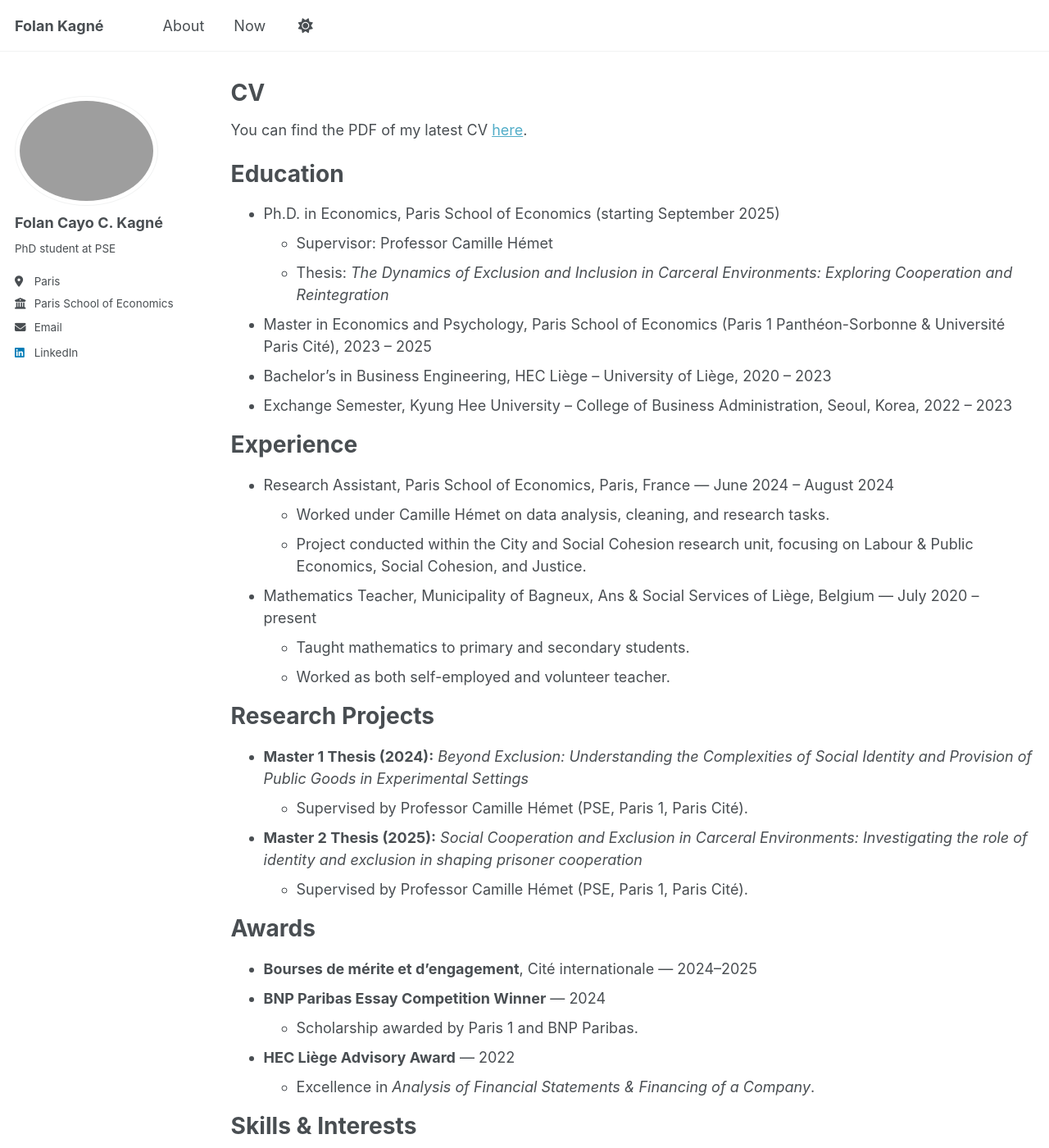
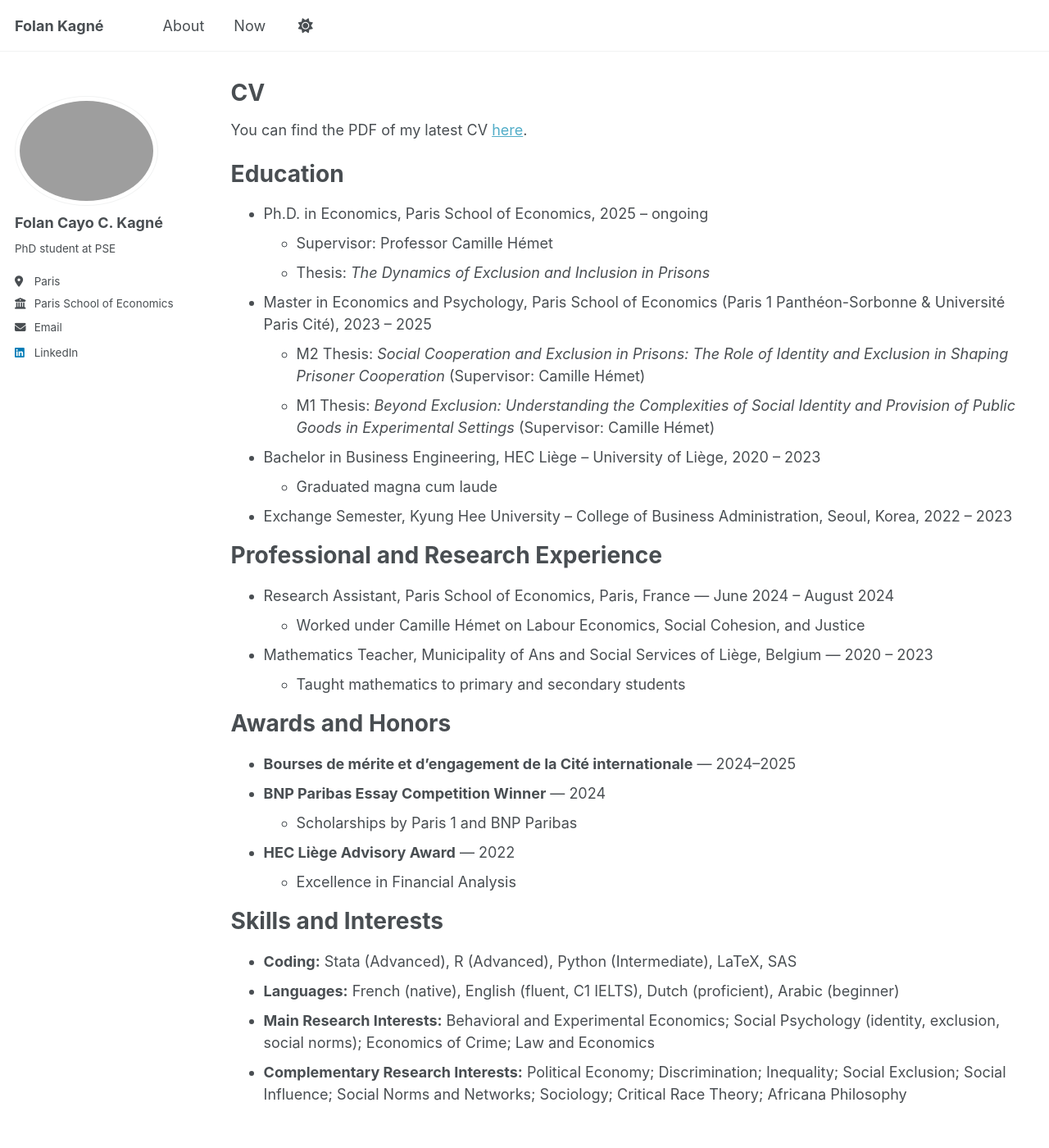
Before and after one commit to folankagne/folankagne.github.io, a Jekyll site: the page built from _pages/cv.md, in a window 1280 px wide and 1400 px high. Shown: the whole window at 82% size. Built offline with Jekyll 4.4.1, drawn with Linux system fonts in a browser that asks for light colours; a script that is not in the unit is left out; some of the changed text lies outside the part shown.

Commit message:
Update cv.md

```diff
--- a/_pages/cv.md
+++ b/_pages/cv.md
@@ -6,57 +6,47 @@ author_profile: true
 redirect_from:
   - /resume
 ---
-
-You can find the PDF of my latest CV [here](/files/CV_KagnéFolan_July2025.pdf).
+You can find the PDF of my latest CV [here](/files/CV_KagnéFolan_February2026.pdf).
 
 {% include base_path %}
 
 Education
 ======
-* Ph.D. in Economics, Paris School of Economics (starting September 2025)
+* Ph.D. in Economics, Paris School of Economics, 2025 – ongoing
   * Supervisor: Professor Camille Hémet
-  * Thesis: *The Dynamics of Exclusion and Inclusion in Carceral Environments: Exploring Cooperation and Reintegration*
+  * Thesis: *The Dynamics of Exclusion and Inclusion in Prisons*
+
 * Master in Economics and Psychology, Paris School of Economics (Paris 1 Panthéon-Sorbonne & Université Paris Cité), 2023 – 2025
-* Bachelor’s in Business Engineering, HEC Liège – University of Liège, 2020 – 2023
+  * M2 Thesis: *Social Cooperation and Exclusion in Prisons: The Role of Identity and Exclusion in Shaping Prisoner Cooperation* (Supervisor: Camille Hémet)
+  * M1 Thesis: *Beyond Exclusion: Understanding the Complexities of Social Identity and Provision of Public Goods in Experimental Settings* (Supervisor: Camille Hémet)
+
+* Bachelor in Business Engineering, HEC Liège – University of Liège, 2020 – 2023
+  * Graduated magna cum laude
+
 * Exchange Semester, Kyung Hee University – College of Business Administration, Seoul, Korea, 2022 – 2023
 
-Experience
+Professional and Research Experience
 ======
 * Research Assistant, Paris School of Economics, Paris, France — June 2024 – August 2024
-  * Worked under Camille Hémet on data analysis, cleaning, and research tasks.
-  * Project conducted within the City and Social Cohesion research unit, focusing on Labour & Public Economics, Social Cohesion, and Justice.
+  * Worked under Camille Hémet on Labour Economics, Social Cohesion, and Justice
 
-* Mathematics Teacher, Municipality of Bagneux, Ans & Social Services of Liège, Belgium — July 2020 – present
-  * Taught mathematics to primary and secondary students.
-  * Worked as both self-employed and volunteer teacher.
+* Mathematics Teacher, Municipality of Ans and Social Services of Liège, Belgium — 2020 – 2023
+  * Taught mathematics to primary and secondary students
 
-Research Projects
+Awards and Honors
 ======
-* **Master 1 Thesis (2024):** *Beyond Exclusion: Understanding the Complexities of Social Identity and Provision of Public Goods in Experimental Settings*
-  * Supervised by Professor Camille Hémet (PSE, Paris 1, Paris Cité).
+* **Bourses de mérite et d'engagement de la Cité internationale** — 2024–2025
+* **BNP Paribas Essay Competition Winner** — 2024
+  * Scholarships by Paris 1 and BNP Paribas
+* **HEC Liège Advisory Award** — 2022
+  * Excellence in Financial Analysis
 
-* **Master 2 Thesis (2025):** *Social Cooperation and Exclusion in Carceral Environments: Investigating the role of identity and exclusion in shaping prisoner cooperation*
-  * Supervised by Professor Camille Hémet (PSE, Paris 1, Paris Cité).
-
-Awards
+Skills and Interests
 ======
-* **Bourses de mérite et d’engagement**, Cité internationale — 2024–2025
-* **BNP Paribas Essay Competition Winner** — 2024
-  * Scholarship awarded by Paris 1 and BNP Paribas.
-* **HEC Liège Advisory Award** — 2022
-  * Excellence in *Analysis of Financial Statements & Financing of a Company*.
-
-Skills & Interests
-======
-* **Skills:** Advanced in Microsoft Excel, PowerPoint, R, Stata, SAS, LaTeX, PHP, CSS, HTML; Beginner in Python.
-* **Interests:** Literature, Philosophy, Sociology, Politics, Economics, Psychology, Fashion, Design, Jazz, Rap, Football, among others.
-
-Languages
-======
-* **French:** Native proficiency
-* **Dutch:** Proficient
-* **English:** Proficient
-* **Arabic:** Beginner
+* **Coding:** Stata (Advanced), R (Advanced), Python (Intermediate), LaTeX, SAS
+* **Languages:** French (native), English (fluent, C1 IELTS), Dutch (proficient), Arabic (beginner)
+* **Main Research Interests:** Behavioral and Experimental Economics; Social Psychology (identity, exclusion, social norms); Economics of Crime; Law and Economics
+* **Complementary Research Interests:** Political Economy; Discrimination; Inequality; Social Exclusion; Social Influence; Social Norms and Networks; Sociology; Critical Race Theory; Africana Philosophy
 
 <!--
 Publications
```
